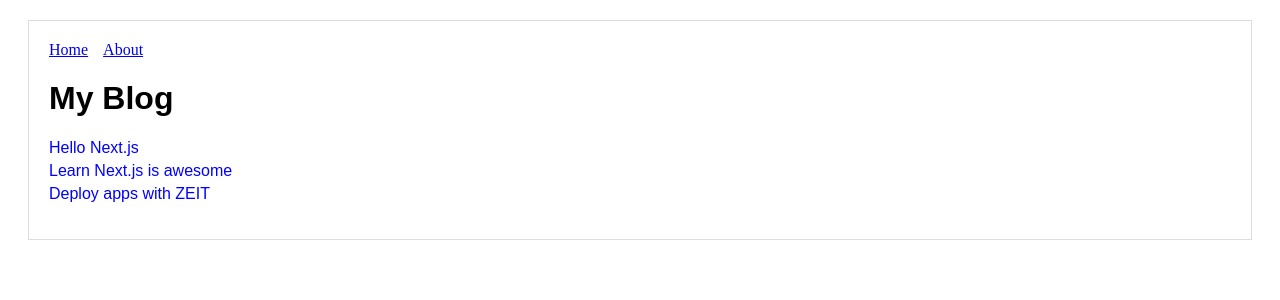
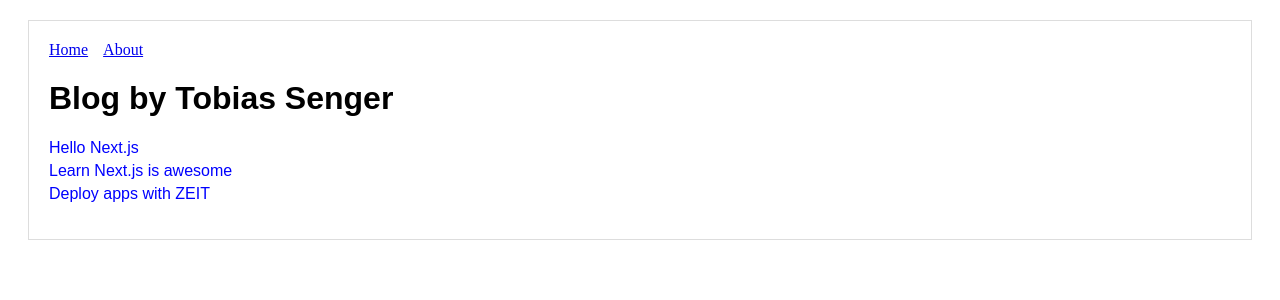
Before and after one commit to sengerts/next-tutorial, a Next.js app: page / in a window 1280 px wide. Shown: the top 300 px of the page. Built offline with nearby package versions, Linux system fonts and the light colour scheme.

Commit message:
Change Blog title

```diff
--- a/pages/index.js
+++ b/pages/index.js
@@ -38,7 +38,7 @@ function PostLink({ post }) {
 export default function Index() {
   return (
     <Layout>
-      <h1>My Blog</h1>
+      <h1>Blog by Tobias Senger</h1>
       <ul>
         {getPosts().map(post => (
           <PostLink key={post.id} post={post} />
```
